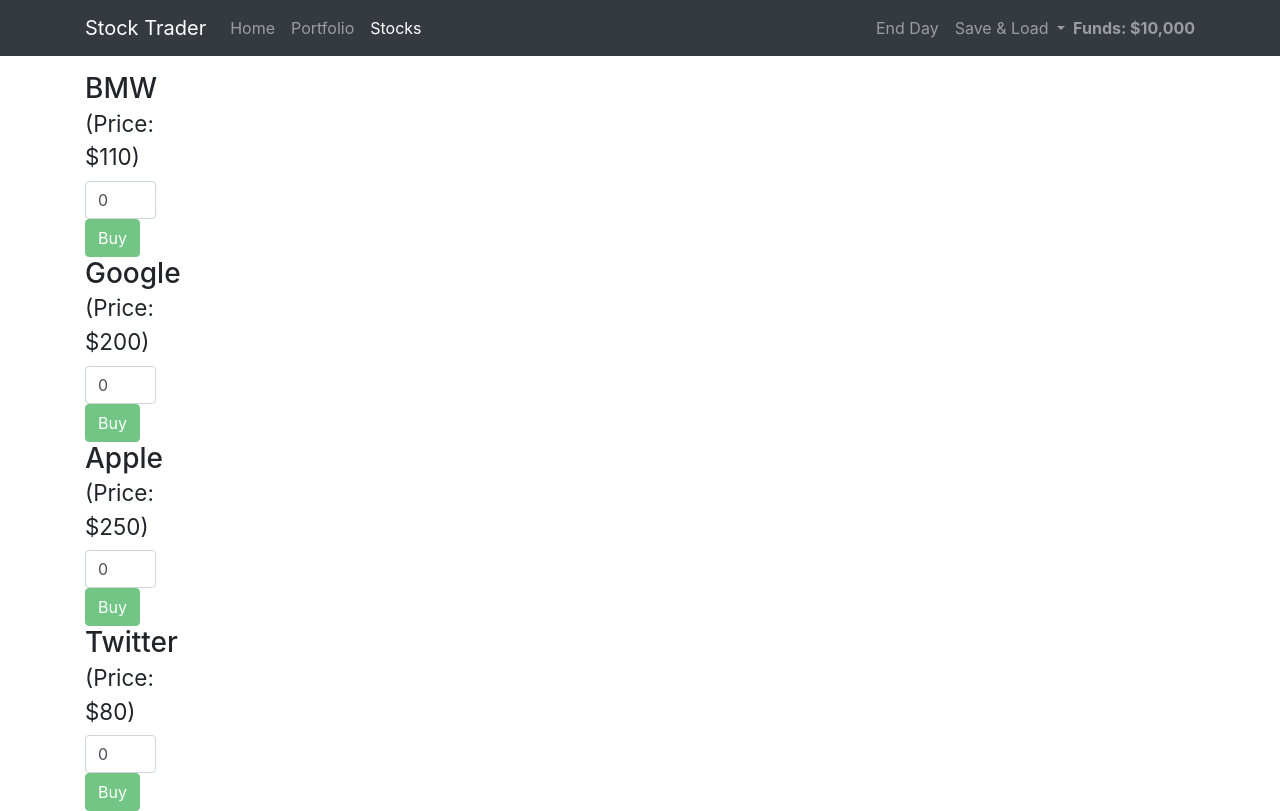
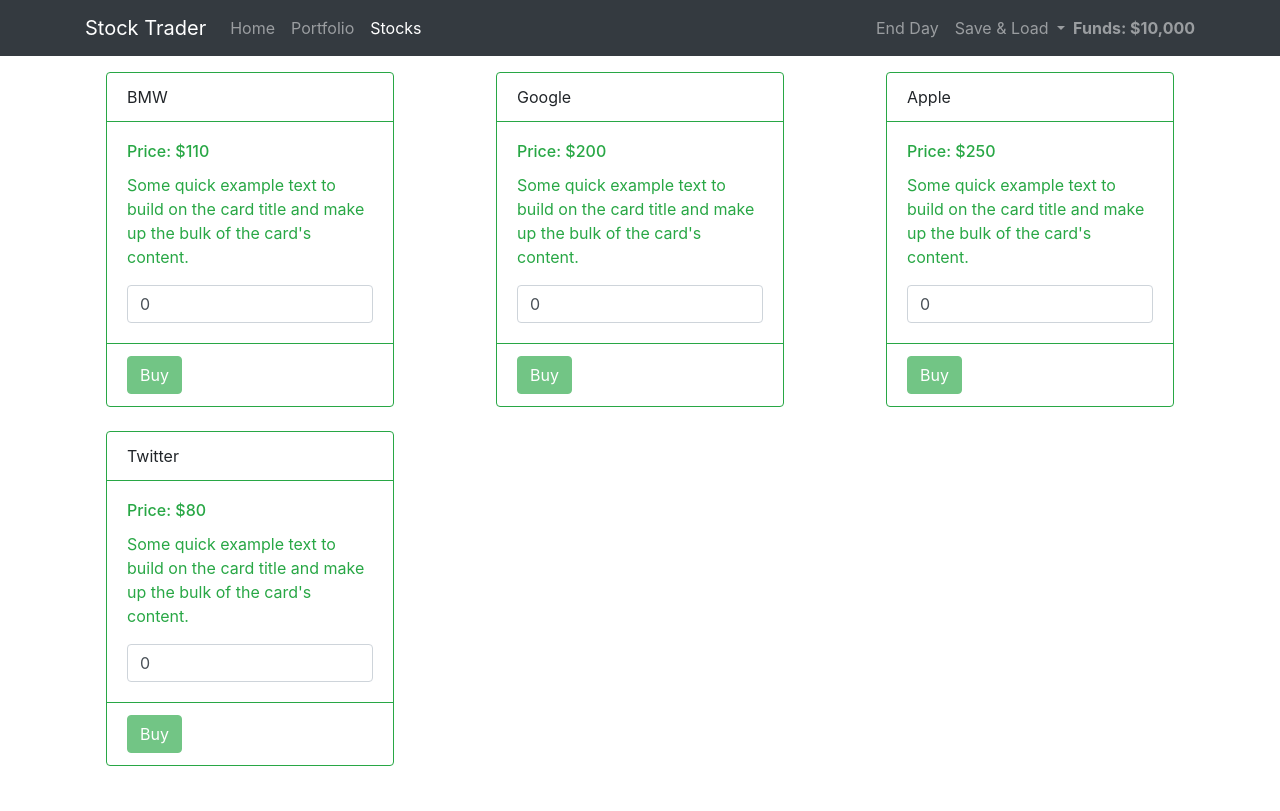
Before and after one commit to devmobin/stock-trader, a Vue app: page /stocks in a window 1280 px wide. Built offline with nearby package versions, Linux system fonts and the light colour scheme.

Commit message:
display stocks in grid and bootstrap cards

```diff
--- a/src/components/Stocks/Stock.vue
+++ b/src/components/Stocks/Stock.vue
@@ -1,15 +1,15 @@
 <template>
-  <div class="col-sm-6 col-md-4">
-    <div class="panel panel-success">
-      <div class="panel-heading">
-        <h3 class="panel-title">
+  <div class="col-sm-12 col-md-6 col-lg-4">
+    <div class="card border-success mb-4 mx-auto" style="max-width: 18rem;">
+      <div class="card-header bg-transparent border-success">
         {{ stock.name }}
-          <small>(Price: {{ stock.price | currency }})</small>
-        </h3>
       </div>
-
-      <div class="panel-body">
-        <div class="pull-left">
+      <div class="card-body text-success">
+        <h6 class="card-title">Price: {{ stock.price | currency }}</h6>
+        <p class="card-text">
+          Some quick example text to build on the card title and make up the
+          bulk of the card's content.
+        </p>
         <input
           type="number"
           class="form-control"
@@ -18,19 +18,16 @@
           :class="{ danger: insufficientFunds }"
         />
       </div>
-        <div class="pull-right">
+      <div class="card-footer bg-transparent border-success">
         <button
           class="btn btn-success"
           @click="onBuyStock"
           :disabled="
-              insufficientFunds ||
-                +quantity <= 0 ||
-                !Number.isInteger(+quantity)
+            insufficientFunds || +quantity <= 0 || !Number.isInteger(+quantity)
           "
         >
           {{ insufficientFunds ? 'Insufficient Funds' : 'Buy' }}
         </button>
-        </div>
       </div>
     </div>
   </div>
@@ -66,4 +63,11 @@
 };
 </script>
 
-<style></style>
+<style scoped>
+input:focus {
+  outline: none !important;
+  border-color: rgb(150, 150, 150);
+  background-color: rgba(211, 255, 198, 0.295);
+  box-shadow: none;
+}
+</style>
--- a/src/components/Stocks/StocksList.vue
+++ b/src/components/Stocks/StocksList.vue
@@ -1,5 +1,5 @@
 <template>
-  <div>
+  <div class="row">
     <Stock v-for="stock of stocks" :key="stock.id" :stock="stock"></Stock>
   </div>
 </template>
```
Lines whose indentation alone changed are shown as unchanged.
